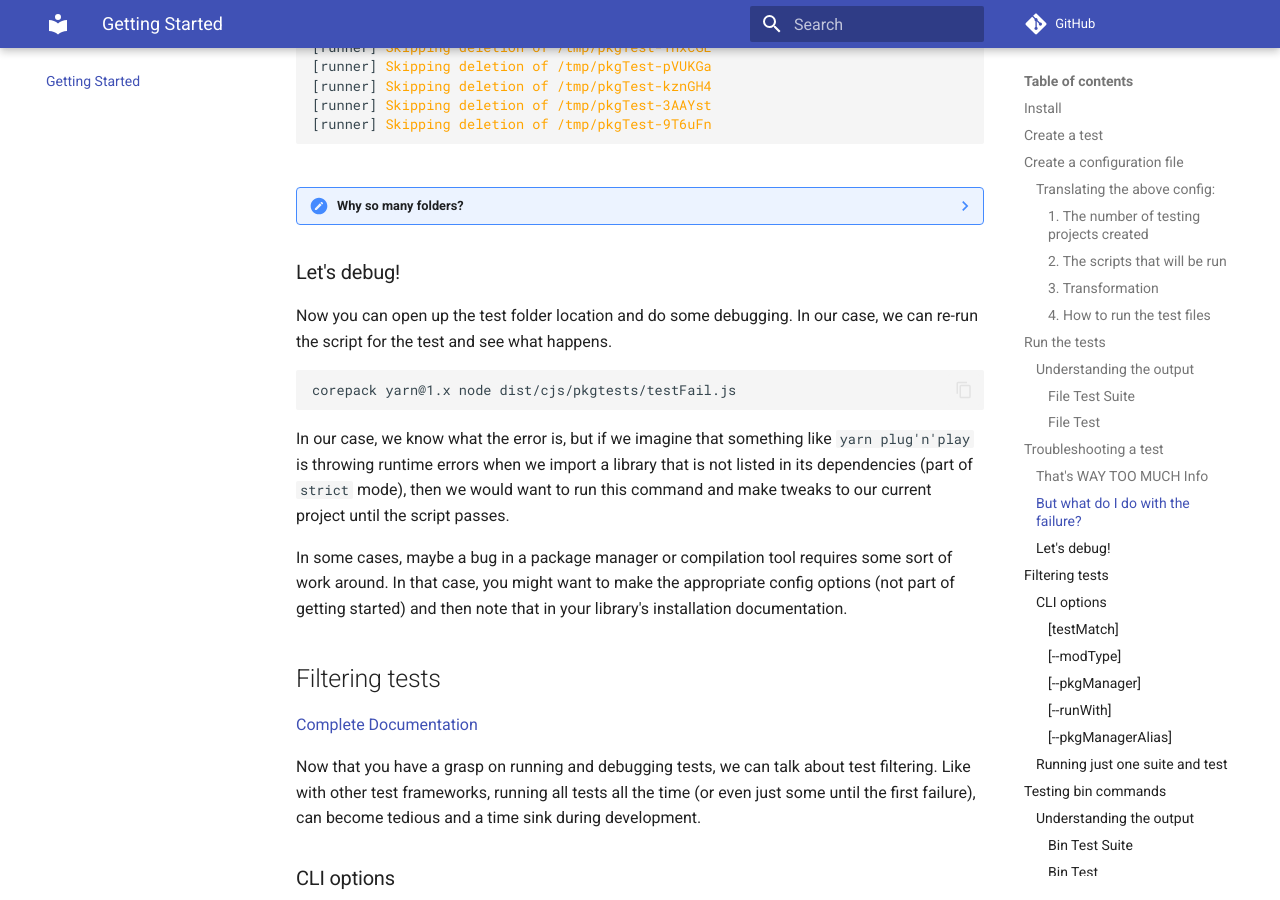
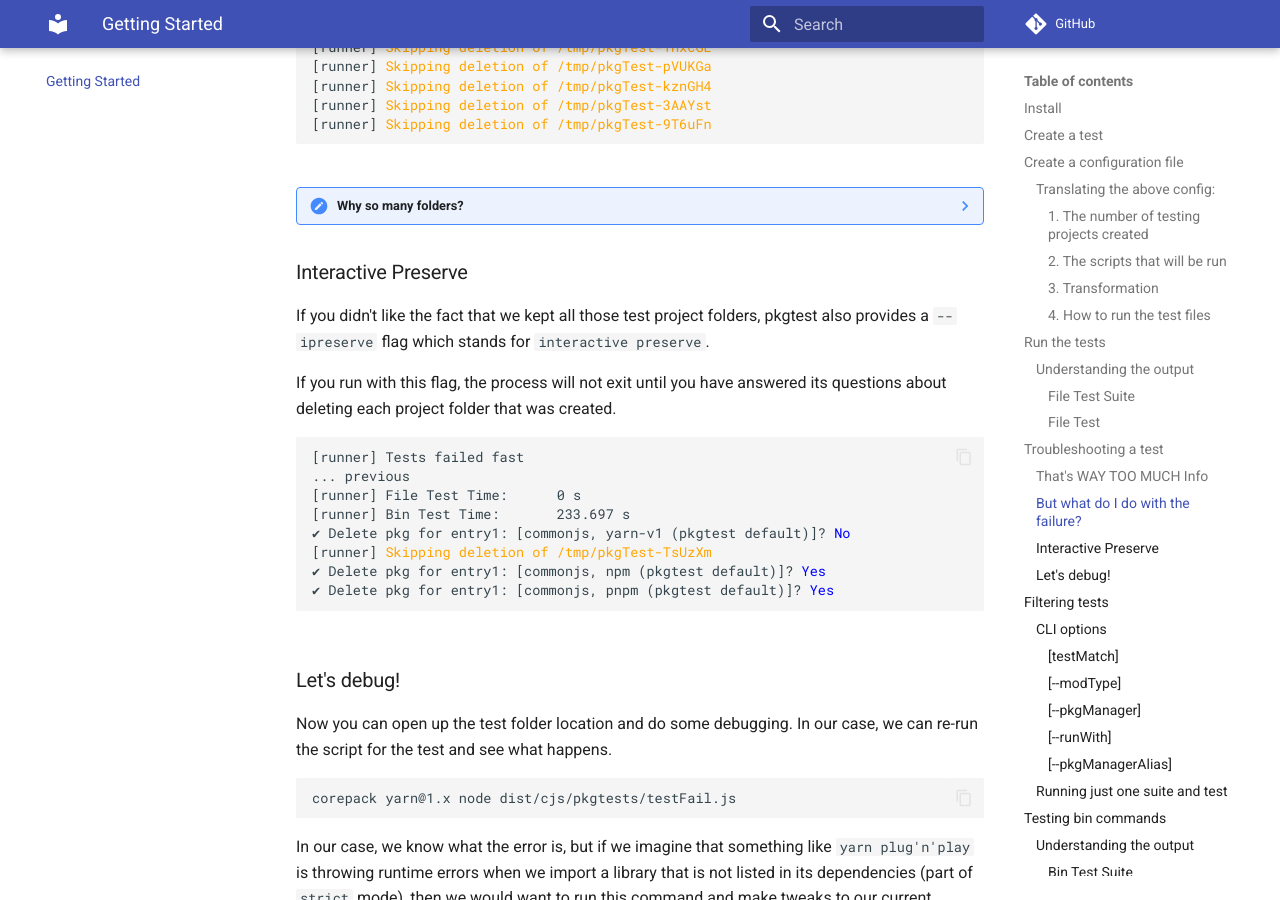
Before and after one commit to HanseltimeIndustries/pkgtest, an MkDocs documentation site: the page built from docs/1-getting-started.md, in a window 1280 px wide and 900 px high, scrolled down 6756 px. Built offline with MkDocs 1.6.1 and Material for MkDocs 9.7.7, drawn with Linux system fonts in a browser that asks for light colours; comment, search, counter and statistics services are not loaded; the version menu is left out.

Commit message:
docs: adding a description of --ipreserve

```diff
--- a/docs/1-getting-started.md
+++ b/docs/1-getting-started.md
@@ -384,8 +384,27 @@ Now you should see something like
 
     The way pkgtest works is that it will setup every project first (package install + transformation), before
     it then runs the test files in the various directories created.  Because of this, we have more packages than
-    just the one that failed in `--failFast` mode.  A suggestion for different functionality is welcome if there
-    is a use case for it.
+    just the one that failed in `--failFast` mode.
+
+### Interactive Preserve
+
+If you didn't like the fact that we kept all those test project folders, pkgtest also provides a `--ipreserve` flag which
+stands for `interactive preserve`.
+
+If you run with this flag, the process will not exit until you have answered its questions about deleting each project folder
+that was created.
+
+<pre>
+<code>[runner] Tests failed fast
+... previous
+[runner] File Test Time:      0 s
+[runner] Bin Test Time:       233.697 s
+✔ Delete pkg for entry1: [commonjs, yarn-v1 (pkgtest default)]? <span style="color:blue">No</span>
+[runner] <span style="color:orange">Skipping deletion of /tmp/pkgTest-TsUzXm</span>
+✔ Delete pkg for entry1: [commonjs, npm (pkgtest default)]? <span style="color:blue">Yes</span>
+✔ Delete pkg for entry1: [commonjs, pnpm (pkgtest default)]? <span style="color:blue">Yes</span>
+</code>
+</pre>
 
 ### Let's debug!
 
```
Also changed, not shown: docs/api/README.md (+1 -0 lines), docs/api/interfaces/RunOptions.md (+8 -0 lines), docs/api/type-aliases/IPreserveResourcesFn.md (added, +37 -0 lines).
